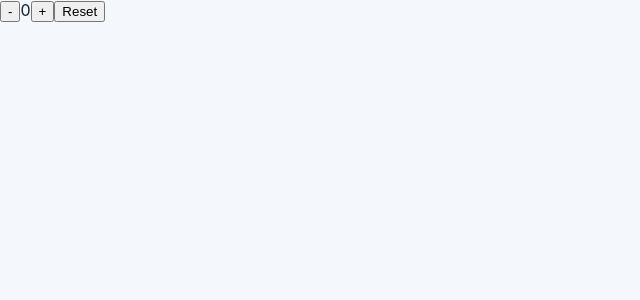
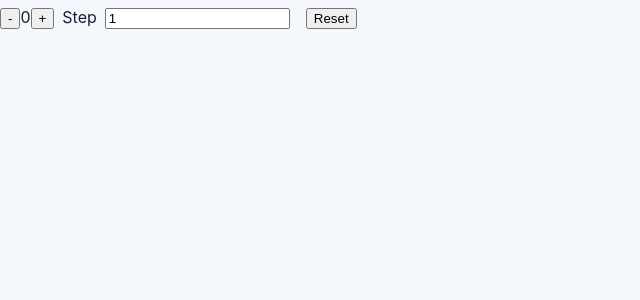
Before and after one commit to DavidnPhillipus/React, a React (Vite) app in the folder Advanced Stateful Compnonets/local-state-is-best/: page / in a window 1280 px wide. Shown: the top 300 px of the page, without its empty margins (0-640 px from the left). Built offline with nearby package versions, Linux system fonts and the light colour scheme.

Commit message:
Add configurable counter step

```diff
--- a/Advanced Stateful Compnonets/local-state-is-best/src/App.jsx
+++ b/Advanced Stateful Compnonets/local-state-is-best/src/App.jsx
@@ -4,9 +4,10 @@ import { CounterReset } from "./CounterReset";
 
 function App() {
   const [count, setCount] = useState(0);
+  const [step, setStep] = useState(1);
 
   function changeCount(amount) {
-    setCount((currentCount) => currentCount + amount);
+    setCount((currentCount) => currentCount + amount * step);
   }
 
   function reset() {
@@ -15,7 +16,16 @@ function App() {
 
   return (
     <>
-      <Counter count={count} changeCount={changeCount} />
+      <Counter count={count} step={step} changeCount={changeCount} />
+      <label>
+        Step
+        <input
+          min="1"
+          type="number"
+          value={step}
+          onChange={(event) => setStep(Math.max(1, Number(event.target.value)))}
+        />
+      </label>
       <CounterReset reset={reset} />
     </>
   );
--- a/Advanced Stateful Compnonets/local-state-is-best/src/Counter.jsx
+++ b/Advanced Stateful Compnonets/local-state-is-best/src/Counter.jsx
@@ -1,6 +1,6 @@
 import { useState } from "react";
 
-export function Counter({ count, changeCount, reset }) {
+export function Counter({ count, step, changeCount }) {
   // This is a controlled component
   // It receives the count and changeCount function as props
   // It uses the count prop to display the current count
@@ -11,7 +11,7 @@ export function Counter({ count, changeCount, reset }) {
   return (
     <>
       <button onClick={() => changeCount(-1)}>-</button>
-      {count}
+      <output aria-live="polite">{count}</output>
       <button onClick={() => changeCount(+1)}>+</button>
     </>
   );
--- a/Advanced Stateful Compnonets/local-state-is-best/src/index.css
+++ b/Advanced Stateful Compnonets/local-state-is-best/src/index.css
@@ -12,3 +12,8 @@ body {
 button {
   cursor: pointer;
 }
+
+label,
+input {
+  margin: 0.5rem;
+}
```
